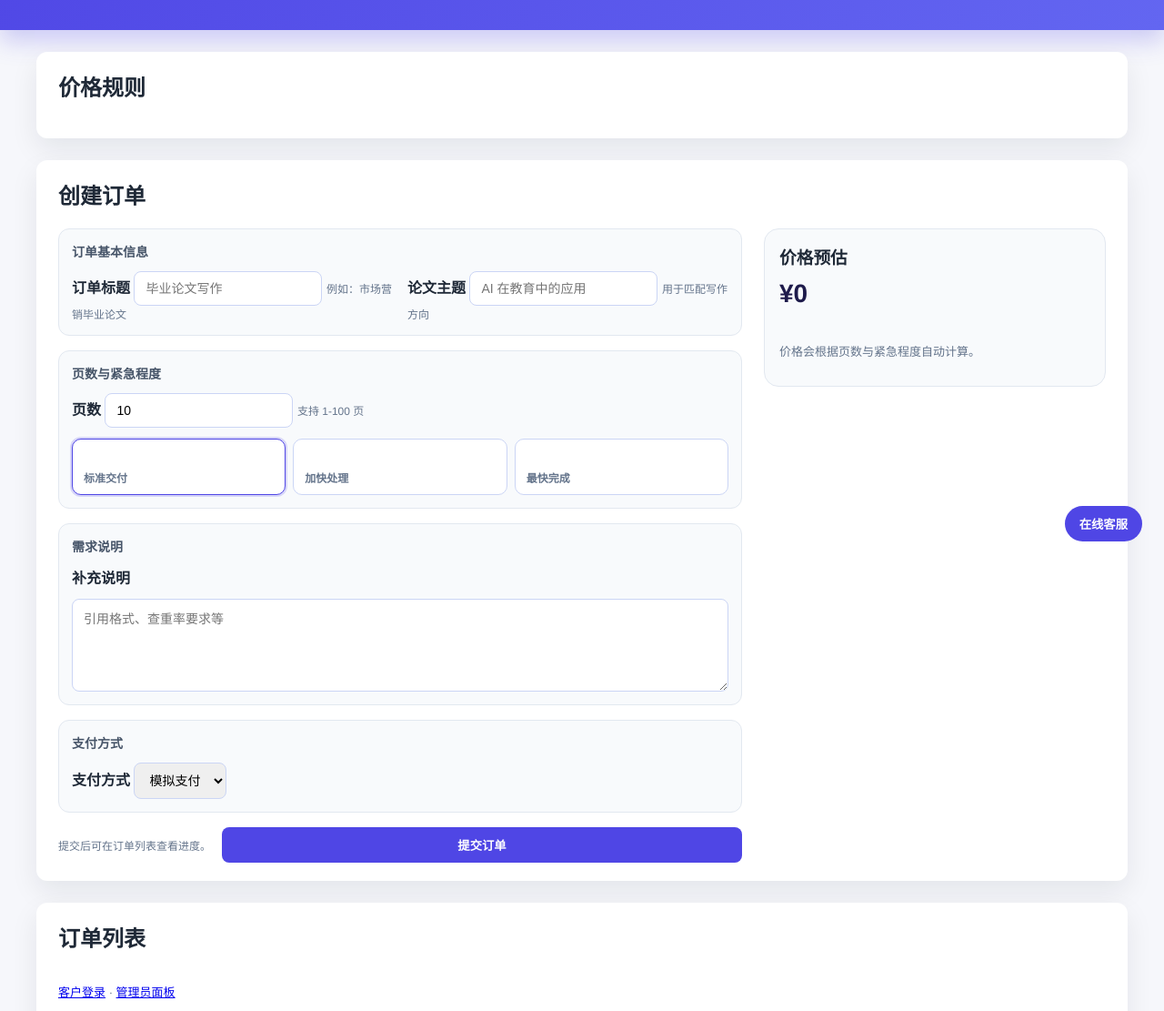
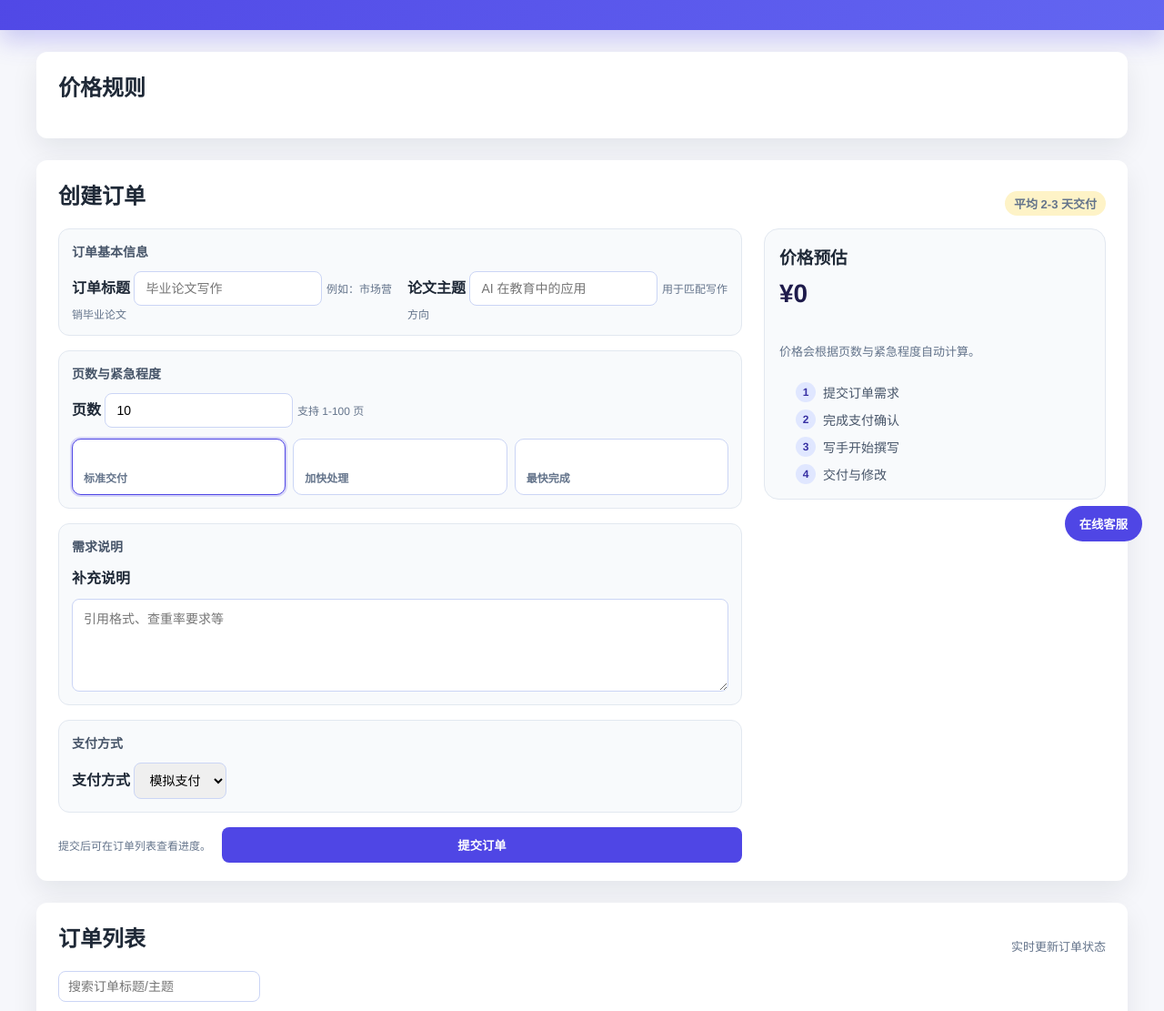
Before and after one commit to chuangt42-svg/-, a plain HTML site: page frontend/index.html in a window 1280 px wide. Shown: the part 181-1292 px from the top of the page at 91% size. Drawn offline with Linux system fonts and the light colour scheme; no server answers.

Commit message:
Enhance order submission layout and filters

```diff
--- a/frontend/app.js
+++ b/frontend/app.js
@@ -15,8 +15,11 @@ const supportClear = document.getElementById("support-clear");
 const orderPreviewPrice = document.getElementById("order-preview-price");
 const orderPreviewDetails = document.getElementById("order-preview-details");
 const urgencyOptions = document.getElementById("urgency-options");
+const orderSearch = document.getElementById("order-search");
 
 let pricingRules = null;
+let cachedOrders = [];
+let cachedPayments = {};
 
 async function fetchJson(url, options = {}) {
   const response = await fetch(url, {
@@ -190,13 +193,25 @@ function renderOrders(orders, payments) {
   });
 }
 
+function applySearch(orders) {
+  const query = orderSearch.value.trim();
+  if (!query) return orders;
+  return orders.filter(
+    (order) =>
+      order.title.includes(query) || order.topic.includes(query)
+  );
+}
+
 async function loadOrders() {
   setLoading(true);
   try {
     const response = await fetchJson(`${API_BASE}/orders?includePayments=true`);
     const orders = response.orders || [];
     const paymentsByOrder = response.paymentsByOrder || {};
-    renderOrders(orders, paymentsByOrder);
+    cachedOrders = orders;
+    cachedPayments = paymentsByOrder;
+    const filtered = applySearch(orders);
+    renderOrders(filtered, paymentsByOrder);
     renderSummary(orders, paymentsByOrder);
   } finally {
     setLoading(false);
@@ -277,6 +292,9 @@ urgencyOptions.addEventListener("click", (event) => {
   if (!chip) return;
   syncUrgencyUI(chip.dataset.value);
 });
+orderSearch.addEventListener("input", () => {
+  renderOrders(applySearch(cachedOrders), cachedPayments);
+});
 
 supportToggle.addEventListener("click", () => {
   supportPanel.classList.toggle("open");
--- a/frontend/index.html
+++ b/frontend/index.html
@@ -32,6 +32,24 @@
         border-radius: 12px;
         padding: 20px 24px;
         box-shadow: 0 12px 30px rgba(15, 23, 42, 0.08);
+      }
+      .section-title {
+        display: flex;
+        align-items: center;
+        justify-content: space-between;
+        gap: 12px;
+      }
+      .section-title span {
+        font-size: 13px;
+        color: #64748b;
+      }
+      .highlight {
+        background: #fef3c7;
+        color: #92400e;
+        border-radius: 999px;
+        padding: 4px 10px;
+        font-size: 12px;
+        font-weight: 600;
       }
       .order-layout {
         display: grid;
@@ -75,6 +93,29 @@
         margin: 0;
         font-size: 14px;
         color: #475569;
+      }
+      .steps {
+        display: grid;
+        gap: 8px;
+        font-size: 13px;
+        color: #475569;
+      }
+      .steps li {
+        display: flex;
+        gap: 8px;
+        align-items: center;
+      }
+      .steps span {
+        width: 22px;
+        height: 22px;
+        border-radius: 50%;
+        background: #e0e7ff;
+        color: #3730a3;
+        display: inline-flex;
+        align-items: center;
+        justify-content: center;
+        font-size: 12px;
+        font-weight: 600;
       }
       .inline-help {
         font-size: 12px;
@@ -270,6 +311,18 @@
         gap: 8px;
         flex-wrap: wrap;
       }
+      .orders-header {
+        display: flex;
+        align-items: center;
+        gap: 12px;
+        flex-wrap: wrap;
+      }
+      .orders-header input {
+        padding: 8px 10px;
+        border-radius: 8px;
+        border: 1px solid #cbd5f5;
+        min-width: 200px;
+      }
       .support-widget {
         position: fixed;
         right: 24px;
@@ -377,7 +430,10 @@
         <div id="pricing" class="grid"></div>
       </section>
       <section>
-        <h2>创建订单</h2>
+        <div class="section-title">
+          <h2>创建订单</h2>
+          <span class="highlight">平均 2-3 天交付</span>
+        </div>
         <div class="order-layout">
           <form id="order-form">
             <div class="form-section">
@@ -455,14 +511,26 @@
             <div class="price" id="order-preview-price">¥0</div>
             <ul id="order-preview-details"></ul>
             <p class="muted">价格会根据页数与紧急程度自动计算。</p>
+            <ul class="steps">
+              <li><span>1</span>提交订单需求</li>
+              <li><span>2</span>完成支付确认</li>
+              <li><span>3</span>写手开始撰写</li>
+              <li><span>4</span>交付与修改</li>
+            </ul>
           </div>
         </div>
       </section>
 
       <section>
-        <h2>订单列表</h2>
-        <div class="muted" id="order-error" style="display:none;"></div>
-        <div class="muted" id="order-loading" style="display:none;">加载中...</div>
+        <div class="section-title">
+          <h2>订单列表</h2>
+          <span>实时更新订单状态</span>
+        </div>
+        <div class="orders-header">
+          <input id="order-search" placeholder="搜索订单标题/主题" />
+          <span class="muted" id="order-error" style="display:none;"></span>
+          <span class="muted" id="order-loading" style="display:none;">加载中...</span>
+        </div>
         <div id="orders" class="grid"></div>
         <p class="muted">
           <a href="./login.html">客户登录</a> ·
```
